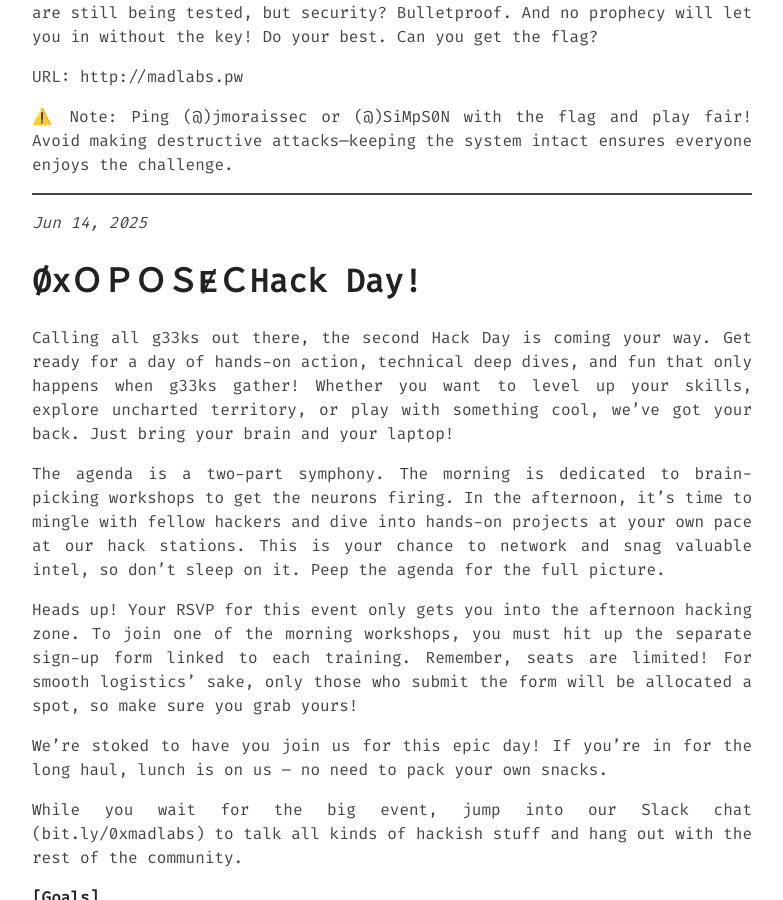
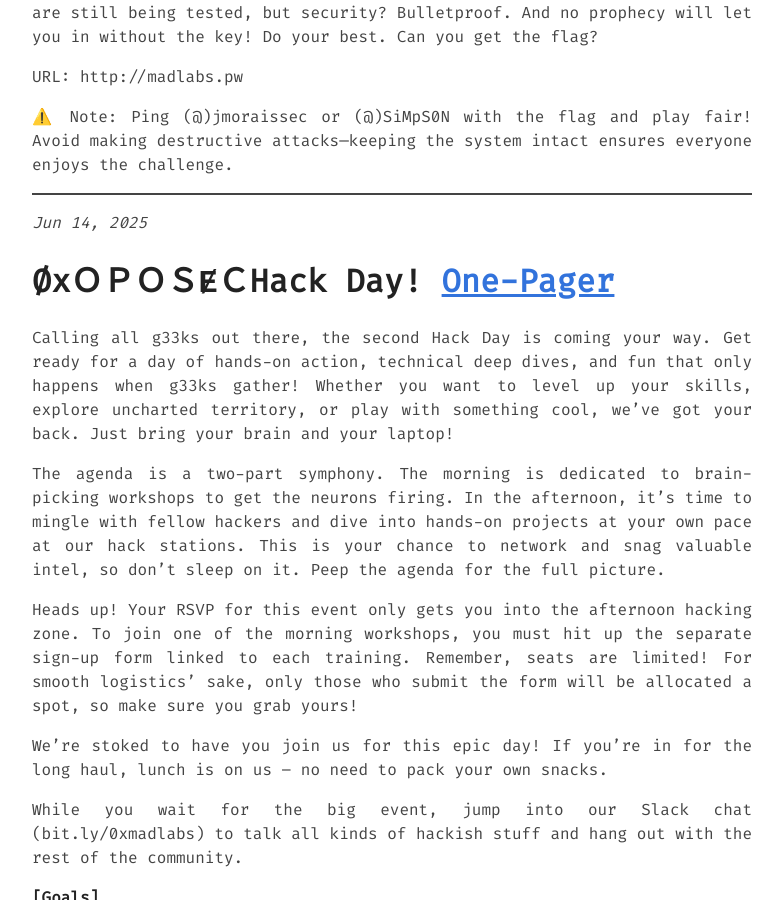
Before and after one commit to 0xOPOSEC/0xOPOSEC.github.io, a Jekyll site: the page built from _posts/2025-01-01-events25.md, in a window 1280 px wide and 900 px high, scrolled down 5259 px. Shown: the whole window, without its empty margins (248-1031 px from the left). Built offline with Jekyll 4.4.1, drawn with Linux system fonts in a browser that asks for light colours.

Commit message:
Add One-Pager links

```diff
--- a/_posts/2025-01-01-events25.md
+++ b/_posts/2025-01-01-events25.md
@@ -150,7 +150,7 @@ URL: http://madlabs.pw
 
 ---------
 _Jun 14, 2025_
-# ØxＯＰＯＳɆＣHack Day!
+# ØxＯＰＯＳɆＣHack Day! [One-Pager](https://0xoposec.github.io/hackday25)
 
 Calling all g33ks out there, the second Hack Day is coming your way. Get ready for a day of hands-on action, technical deep dives, and fun that only happens when g33ks gather! Whether you want to level up your skills, explore uncharted territory, or play with something cool, we've got your back. Just bring your brain and your laptop!
 
```
Also changed, not shown: _posts/2023-01-01-events23.md (+1 -1 lines), hackday23.md (line endings or trailing spaces).
